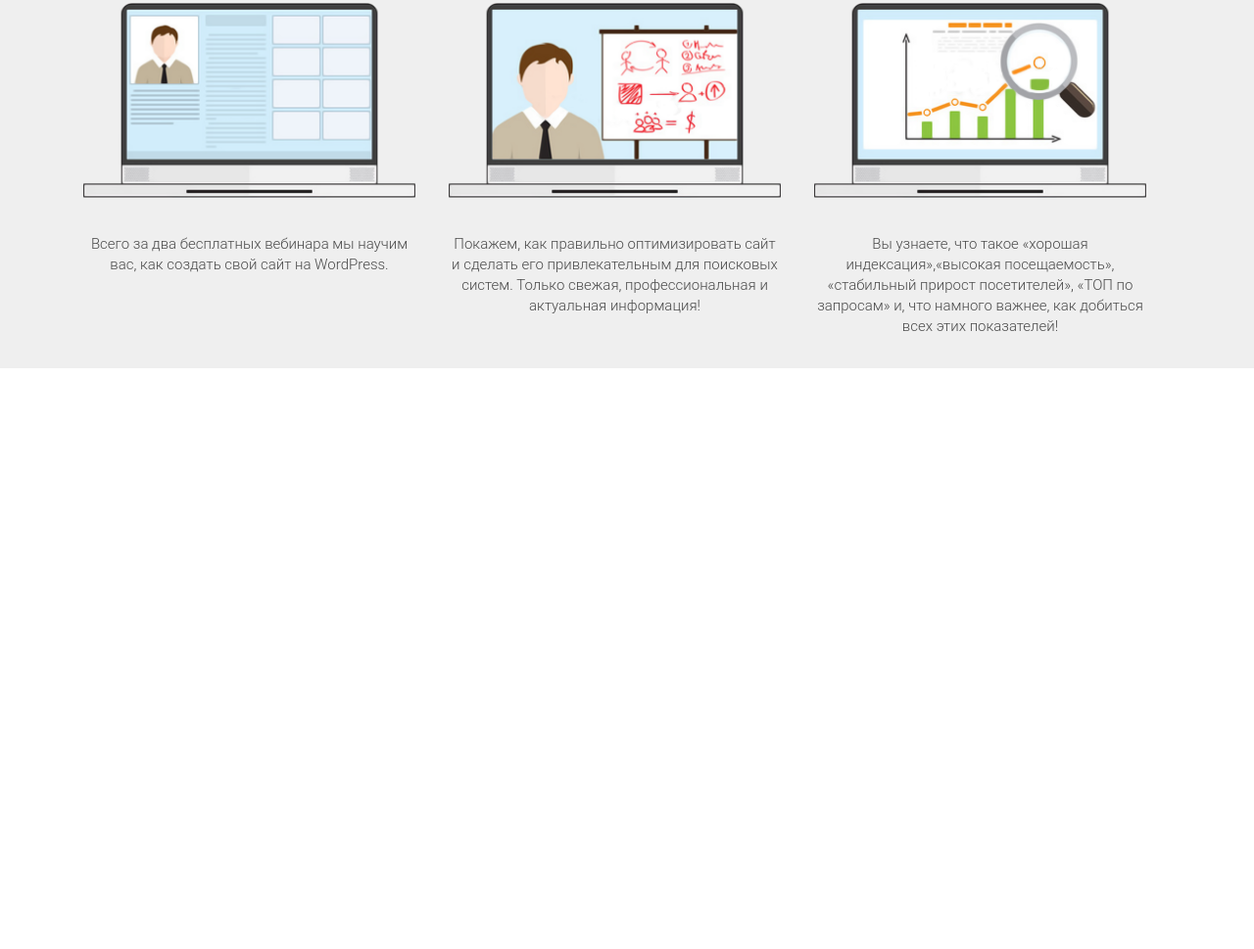
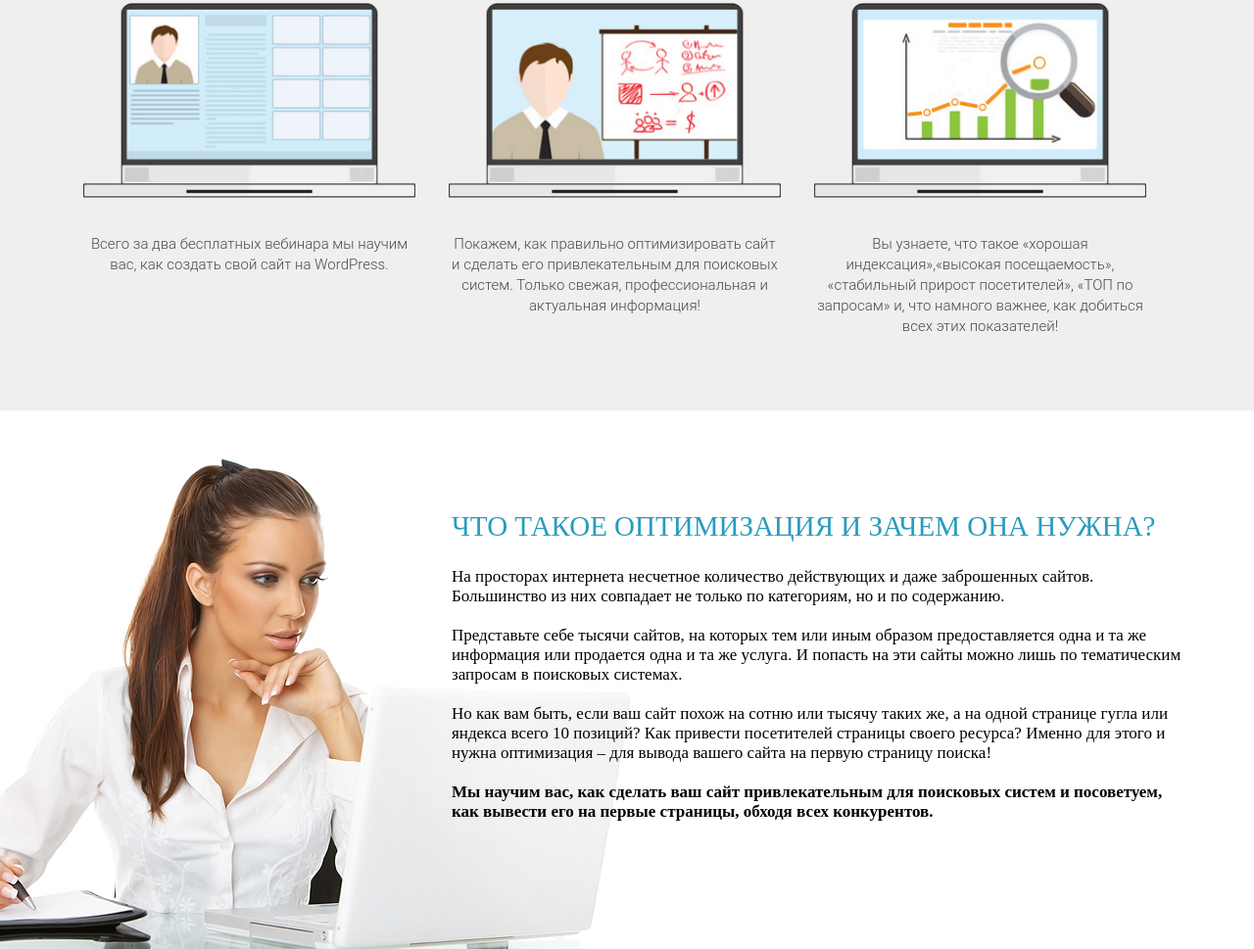
Before and after one commit to HalimRaimjanov/Wordpress-intensive, a plain HTML site: page src/index.html in a window 1280 px wide. Shown: the part 1028-1997 px from the top of the page at 98% size. Before the commit the page ends 1404 px from the top, so only its background shows below. Drawn offline with Linux system fonts and the light colour scheme.

Commit message:
second commit

```diff
--- a/src/css/style.css
+++ b/src/css/style.css
@@ -5,6 +5,7 @@
 }
 
 .container {
+    position: relative;
     width: 1140px;
     margin: 0 auto;
 }
@@ -114,7 +115,7 @@ text-align: center;
 }
 
 .waiting {
-    height: 604px;
+    min-height: 604px;
     background-color: #efefef;
     padding: 85px 0 75px 0;
 }
@@ -132,7 +133,7 @@ text-align: center;
     width: 217px;
     height: 4px;
     background-color: #f9bf3b;
-    margin: 18px auto  auto;
+    margin: 18px auto auto;
 }
 
 .waiting .waiting-subheader {
@@ -159,6 +160,7 @@ text-align: center;
 .waiting .waiting-wrapper .waiting-item .waiting-img {
     width: 100%;
 }
+
 .waiting .waiting-wrapper .waiting-item .waiting-descr {
     margin-top: 33px;
     color: #4a4a4a;
@@ -167,3 +169,36 @@ text-align: center;
     font-weight: 300;
     line-height: 21px;
 }
+
+.optimization {
+    min-height: 550px;
+    padding: 102px 0 107px 0;
+}
+
+.optimization .optimization-header {
+    margin-left: 391px;
+    color: #299cbd;
+    font-family: "Roboto - Black";
+    font-size: 29px;
+    font-weight: 400;
+    text-transform: uppercase;
+}
+
+.optimization .optimization-text {
+    margin-top: 25px;
+    margin-left: 391px;
+    font-size: 17px;
+    font-weight: 300;
+    font-family: "Roboto - Light";
+}
+
+.optimization .optimization-text span {
+    font-weight: 700;
+}
+
+.optimization .optimization-img {
+    position: absolute;
+    top: -54px;
+    left: -240px;
+    z-index: -1;
+}
--- a/src/index.html
+++ b/src/index.html
@@ -59,6 +59,26 @@
       </div>
     </div>
   </section>
+  <section class="optimization">
+    <div class="container">
+      <h2 class="optimization-header">Что такое оптимизация и зачем она нужна?</h2>
+      <div class="optimization-text">
+        На просторах интернета несчетное количество действующих и даже заброшенных сайтов. Большинство из них совпадает
+        не только по категориям, но и по содержанию.
+        <br><br>
+        Представьте себе тысячи сайтов, на которых тем или иным образом предоставляется одна и та же информация или
+        продается одна и та же услуга. И попасть на эти сайты можно лишь по тематическим запросам в поисковых системах.
+        <br><br>
+        Но как вам быть, если ваш сайт похож на сотню или тысячу таких же, а на одной странице гугла или яндекса всего
+        10 позиций? Как привести посетителей страницы своего ресурса? Именно для этого и нужна оптимизация – для вывода
+        вашего сайта на первую страницу поиска!
+         <br><br>
+        <span>Мы научим вас, как сделать ваш сайт привлекательным для поисковых систем и посоветуем, как вывести его на первые
+          страницы, обходя всех конкурентов.</span>
+      </div>
+      <img src="img/woman_bg.png" alt="" class="optimization-img">
+    </div>
+  </section>
 </body>
 
 </html>
```
Also changed, not shown: src/img/woman_bg.png (added). Lines whose indentation alone changed are shown as unchanged.
